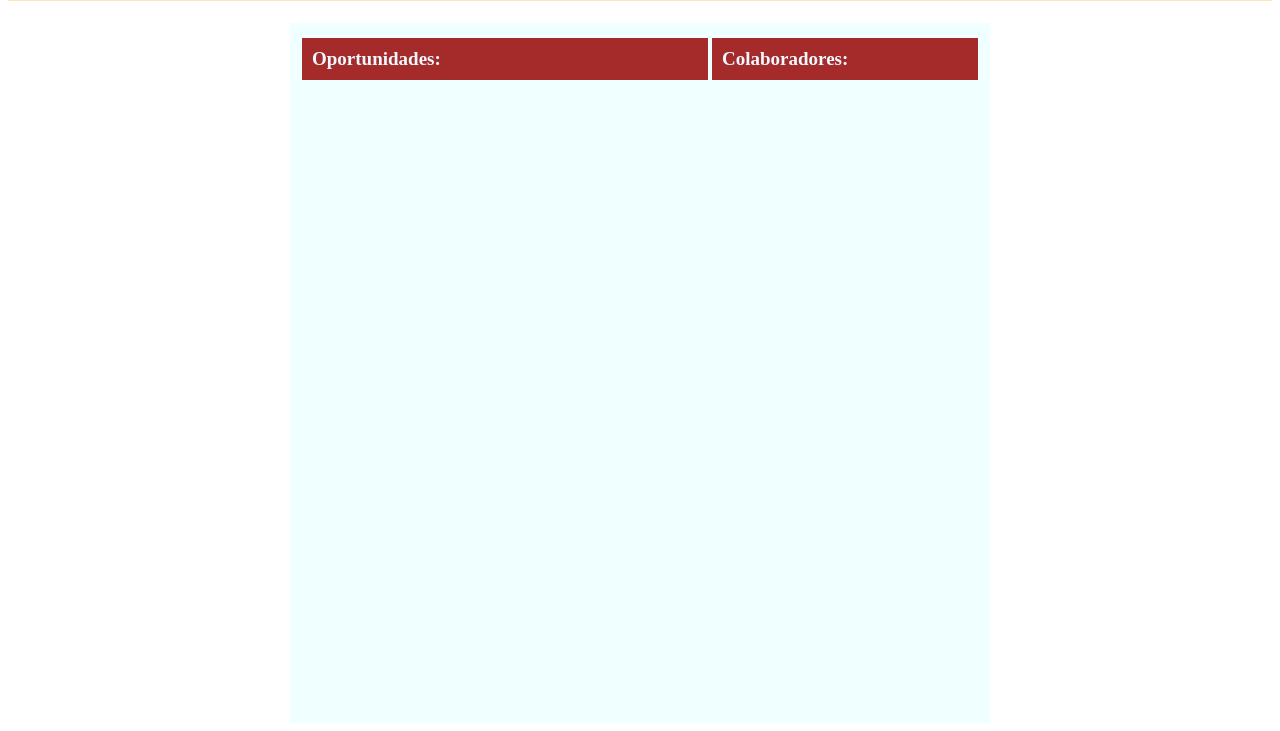
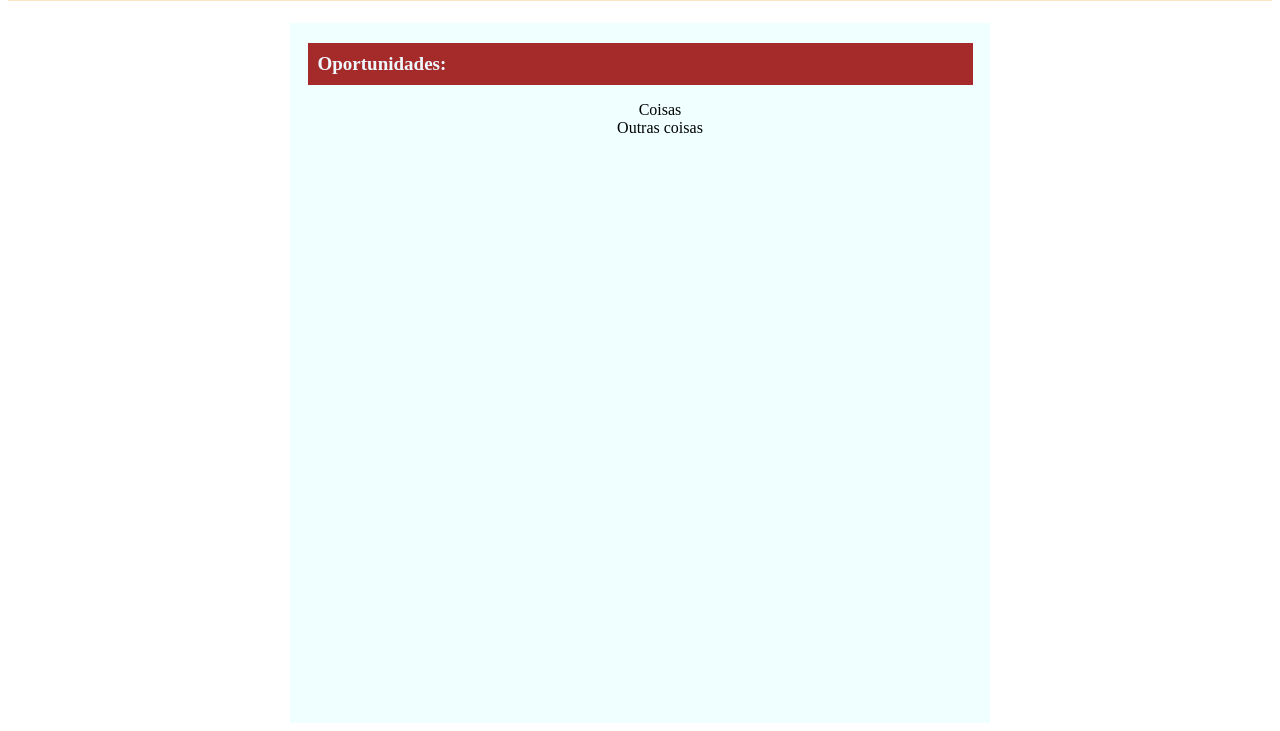
Before and after one commit to Deivison07/comprasInternas, a Django app: template compras_internas/templates/comprasInternas/index.html in a window 1280 px wide. Shown: the part 369-1100 px from the top of the page. Run offline with Django 3.2, Linux system fonts and the light colour scheme; the template is opened without the code that fills it, so the values that code supplies are empty.

Commit message:
atualizacaoes

```diff
--- a/compras_internas/static/style.css
+++ b/compras_internas/static/style.css
@@ -9,6 +9,11 @@ div{
     text-align: center;
 
 }
+
+li{
+    list-style-type: none;
+}
+
 #corpo{
     width: 700px;
     height: 700px;
--- a/compras_internas/templates/comprasInternas/index.html
+++ b/compras_internas/templates/comprasInternas/index.html
@@ -21,14 +21,29 @@
             <h1 id="apresentacao">Seja bem vindo(a) <span id="nome">{{ user }}</span> Você tem: <span >{{ user.profile.pontos }} Pontos.</span></h1>
         {% endif%}
     </div>
+
+
+
     <div id="corpo">
+        {% if user.is_staff%}
+            <div id="oportunidades">
+                <h4>Oportunidades:</h4>
+            </div>
+            <div id="colaboradores">
+                <h4>Colaboradores:</h4>
+            </div>
 
-        <div id="oportunidades">
-            <h4>Oportunidades:</h4>
-        </div>
-        <div id="colaboradores">
-            <h4>Colaboradores:</h4>
-        </div>
+
+            {% else %}
+            <div style="width: 95%; padding:5px;" id="oportunidades">
+                <h4>Oportunidades:</h4>
+                <ul>
+                    <li>Coisas</li>
+                    <li>Outras coisas</li>
+                </ul>
+            </div>
+        {% endif%}
+
 
     </div>
 </html>
```
Also changed, not shown: db.sqlite3.
